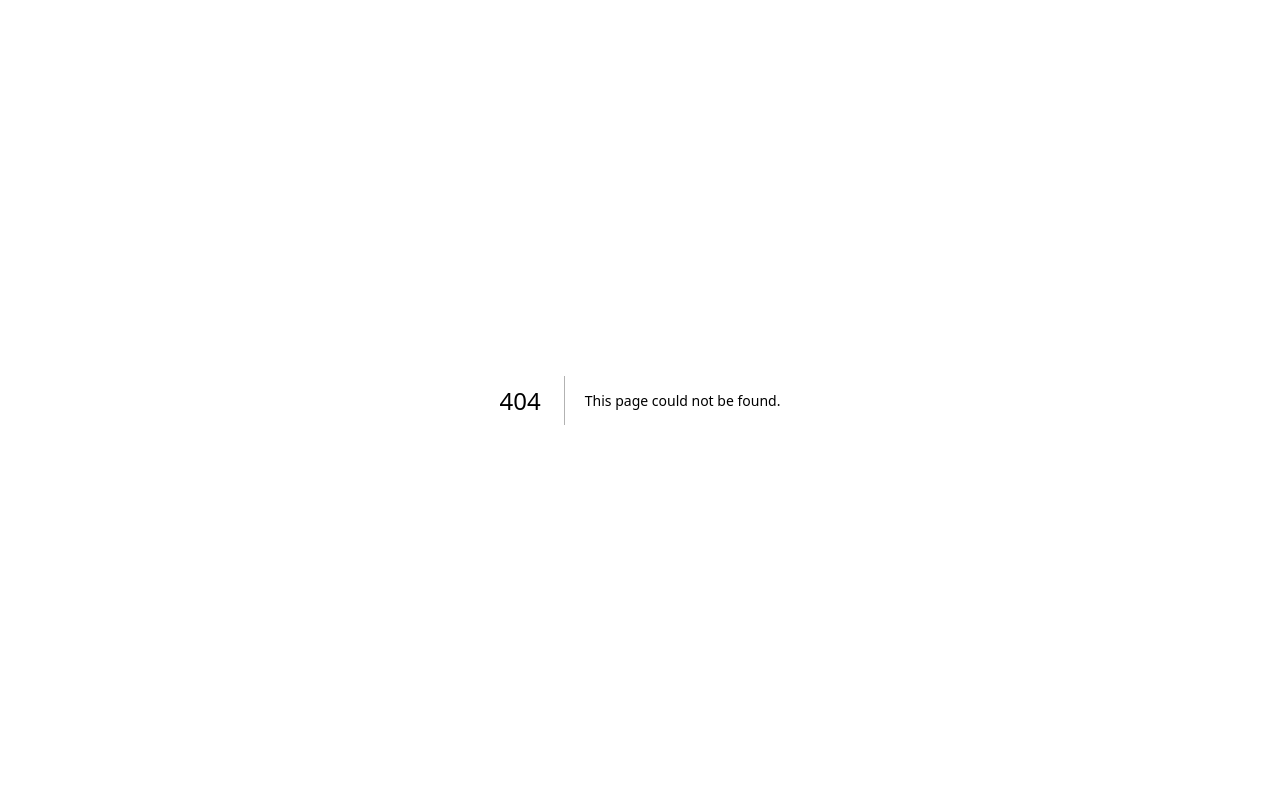
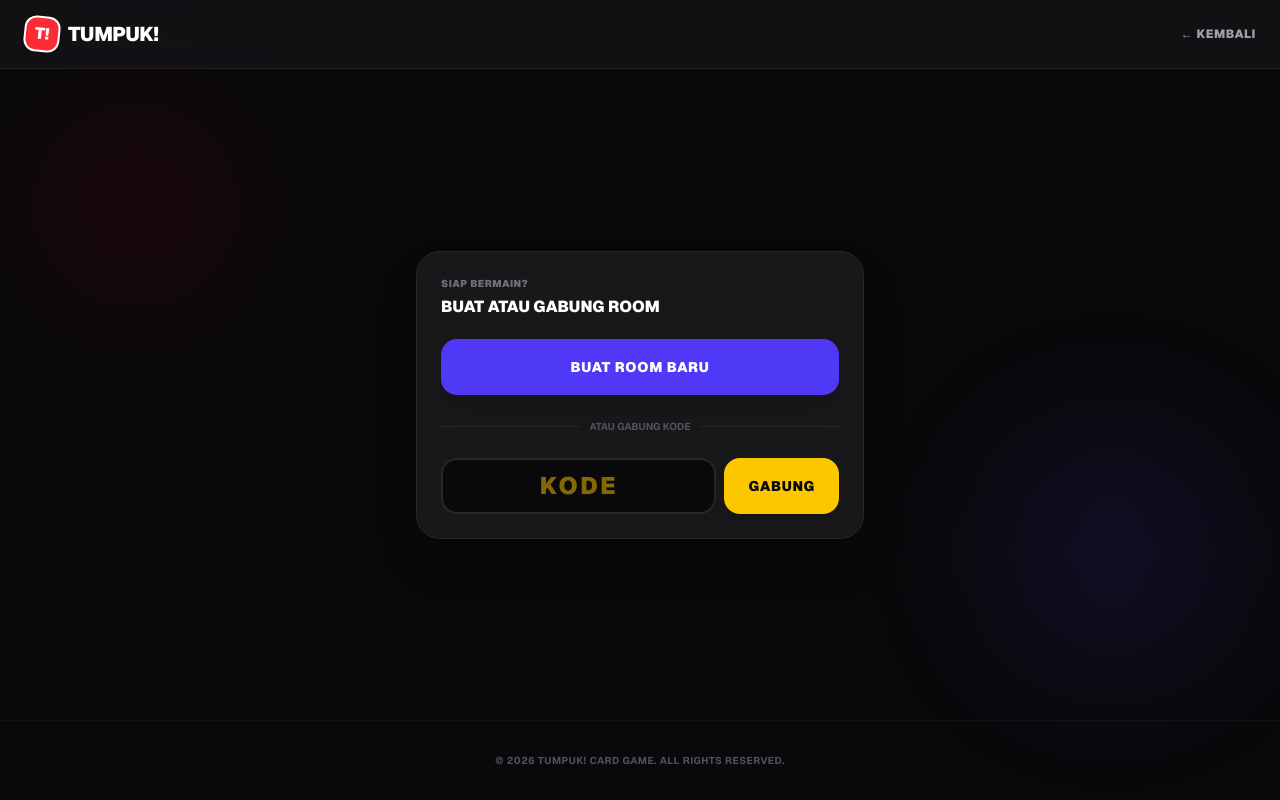
Before and after one commit to bayy-kim/tumpuk, a Next.js app: page /room in a window 1280 px wide. Before the commit this address had no page. Built offline with nearby package versions, Linux system fonts and the light colour scheme; no server answers; sample sign-in values are in the browser's storage.

Commit message:
fix: move LandingActions panel to /room path and await dynamic params as Promise in Next.js 15/16 App Router

```diff
--- a/app/page.tsx
+++ b/app/page.tsx
@@ -4,7 +4,6 @@ import Link from 'next/link';
 import { auth, signIn, signOut } from '@/lib/auth';
 import LandingHero from '@/components/landing/LandingHero';
 import LandingFeatures from '@/components/landing/LandingFeatures';
-import LandingActions from '@/components/landing/LandingActions';
 import FaqAccordion from '@/components/game/FaqAccordion';
 
 export default async function LandingPage() {
@@ -96,7 +95,12 @@ export default async function LandingPage() {
       <LandingHero
         actionForm={
           user ? (
-            <LandingActions />
+            <Link
+              href="/room"
+              className="w-full sm:w-64 h-14 bg-yellow-400 hover:bg-yellow-500 text-zinc-950 font-black text-sm uppercase tracking-wider rounded-2xl shadow-xl flex items-center justify-center transition transform active:scale-95"
+            >
+              MASUK ROOM
+            </Link>
           ) : (
             <form
               action={async () => {
--- a/app/room/[code]/page.tsx
+++ b/app/room/[code]/page.tsx
@@ -241,7 +241,7 @@ function RoomContainer({ roomCode, userId, userName }: RoomContainerProps) {
   );
 }
 
-export default async function RoomPage({ params }: { params: { code: string } }) {
+export default async function RoomPage({ params }: { params: Promise<{ code: string }> }) {
   const session = await auth();
 
   // Enforce mandatory Google login redirection
@@ -249,6 +249,8 @@ export default async function RoomPage({ params }: { params: { code: string } })
     redirect('/');
   }
 
+  const resolvedParams = await params;
+  const roomCode = resolvedParams?.code || '123456';
   const userId = session.user.id || 'usr_unknown';
   const userName = session.user.name || 'Pemain';
 
@@ -256,7 +258,7 @@ export default async function RoomPage({ params }: { params: { code: string } })
     <GameProvider>
       <div className="min-h-screen bg-zinc-950 flex flex-col items-center justify-start text-white">
         <RoomContainer
-          roomCode={params.code || '123456'}
+          roomCode={roomCode}
           userId={userId}
           userName={userName}
         />
--- /dev/null
+++ b/app/room/page.tsx
@@ -0,0 +1,52 @@
+import React from 'react';
+import Link from 'next/link';
+import { redirect } from 'next/navigation';
+import { auth } from '@/lib/auth';
+import LandingActions from '@/components/landing/LandingActions';
+
+export default async function RoomManagementPage() {
+  const session = await auth();
+
+  // Enforce mandatory Google login redirection
+  if (!session?.user) {
+    redirect('/');
+  }
+
+  return (
+    <div className="min-h-screen bg-zinc-950 text-white flex flex-col font-sans select-none relative overflow-x-hidden">
+      {/* Navbar */}
+      <header className="w-full bg-zinc-900/60 backdrop-blur-md border-b border-zinc-800/80 sticky top-0 z-50 px-6 py-4 flex items-center justify-between">
+        <Link href="/" className="flex items-center gap-2 group">
+          <div className="w-9 h-9 rounded-xl bg-red-500 flex items-center justify-center border-2 border-white shadow rotate-6 group-hover:rotate-0 transition-transform duration-300">
+            <span className="text-white text-base font-black">T!</span>
+          </div>
+          <span className="text-xl font-black uppercase tracking-tight text-white group-hover:text-red-400 transition-colors">
+            Tumpuk!
+          </span>
+        </Link>
+        <Link
+          href="/"
+          className="text-xs font-black text-zinc-400 hover:text-white uppercase tracking-wider transition-colors"
+        >
+          &larr; KEMBALI
+        </Link>
+      </header>
+
+      {/* Main Container */}
+      <main className="flex-1 flex flex-col items-center justify-center p-6 relative">
+        {/* Floating background blur blobs */}
+        <div className="absolute top-10 left-10 w-48 h-48 rounded-full bg-red-600/10 blur-3xl pointer-events-none" />
+        <div className="absolute bottom-10 right-10 w-64 h-64 rounded-full bg-indigo-600/10 blur-3xl pointer-events-none" />
+
+        <div className="w-full max-w-md relative z-10">
+          <LandingActions />
+        </div>
+      </main>
+
+      {/* Footer */}
+      <footer className="w-full py-8 text-center text-zinc-600 text-[10px] font-bold uppercase tracking-wider border-t border-zinc-900/60 bg-zinc-950">
+        &copy; {new Date().getFullYear()} Tumpuk! Card Game. All rights reserved.
+      </footer>
+    </div>
+  );
+}
```
